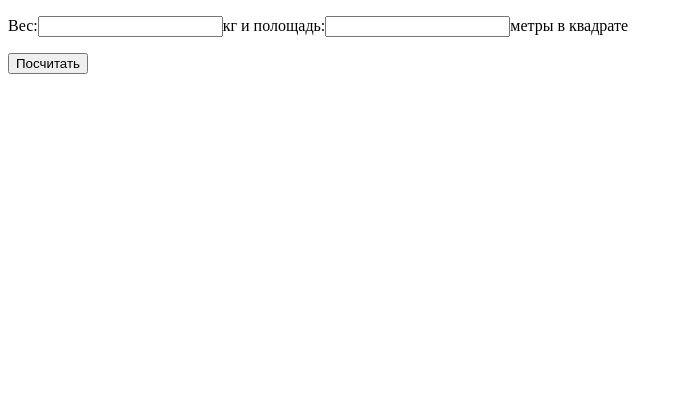
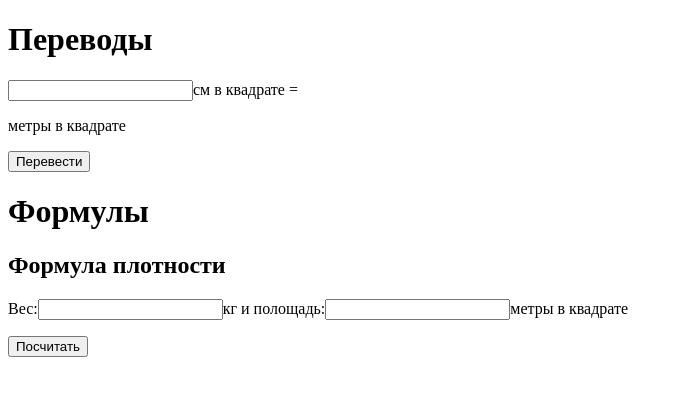
Before and after one commit to DanielPetelin/Pressure_formula, a plain HTML site: page index.html in a window 1280 px wide. Shown: the whole page, without its empty margins (0-683 px from the left). Drawn offline with Linux system fonts and the light colour scheme.

Commit message:
add translate

```diff
--- a/index.html
+++ b/index.html
@@ -7,6 +7,11 @@
     <title>Document</title>
 </head>
 <body>
+    <h1>Переводы</h1>
+    <p><input type="number" id="smk">см в квадрате = <div id="outm"></div> метры в квадрате</p>
+    <button id="translate">Перевести</button>
+    <h1>Формулы</h1>
+    <h2>Формула плотности</h2>
     <p>Вес:<input type="number" id="ves">кг  и  полощадь:<input type="number" id="ploshad">метры в квадрате</p>
     <div id="out"></div>
     <button id="count">Посчитать</button>
--- a/js/script.js
+++ b/js/script.js
@@ -1,3 +1,10 @@
+document.getElementById('translate').onclick = function() {
+    var smk = document.getElementById('smk').value;
+    var mk = 10000;
+
+    document.getElementById('outm').innerHTML = smk / mk;
+};
+
 document.getElementById('count').onclick = function() {
     var ves = document.getElementById('ves').value;
     var ploshad = document.getElementById('ploshad').value;
```
